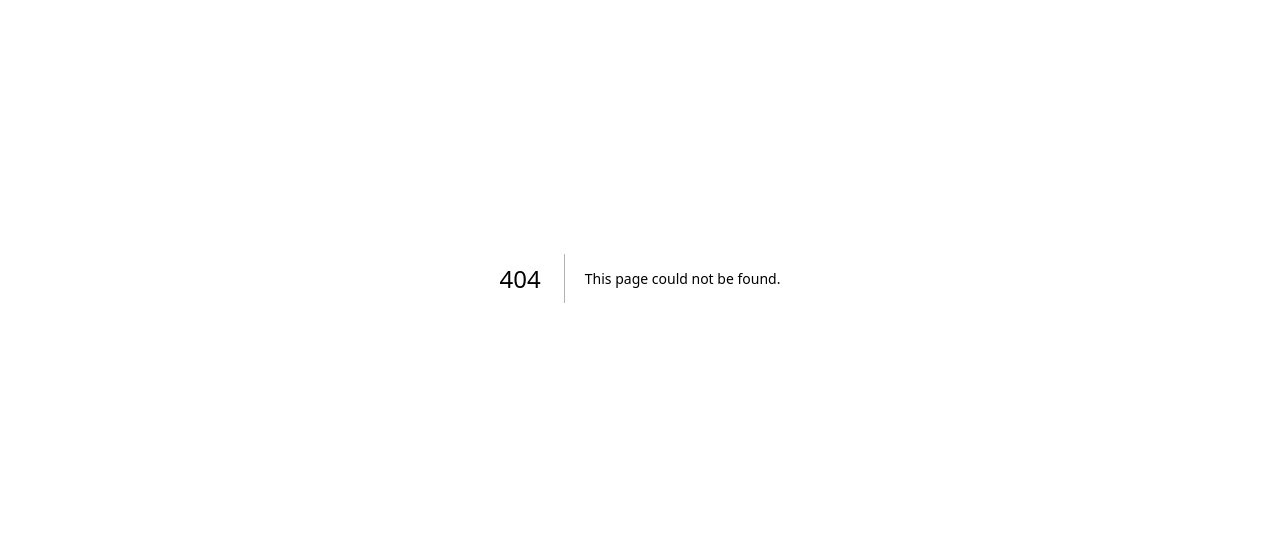
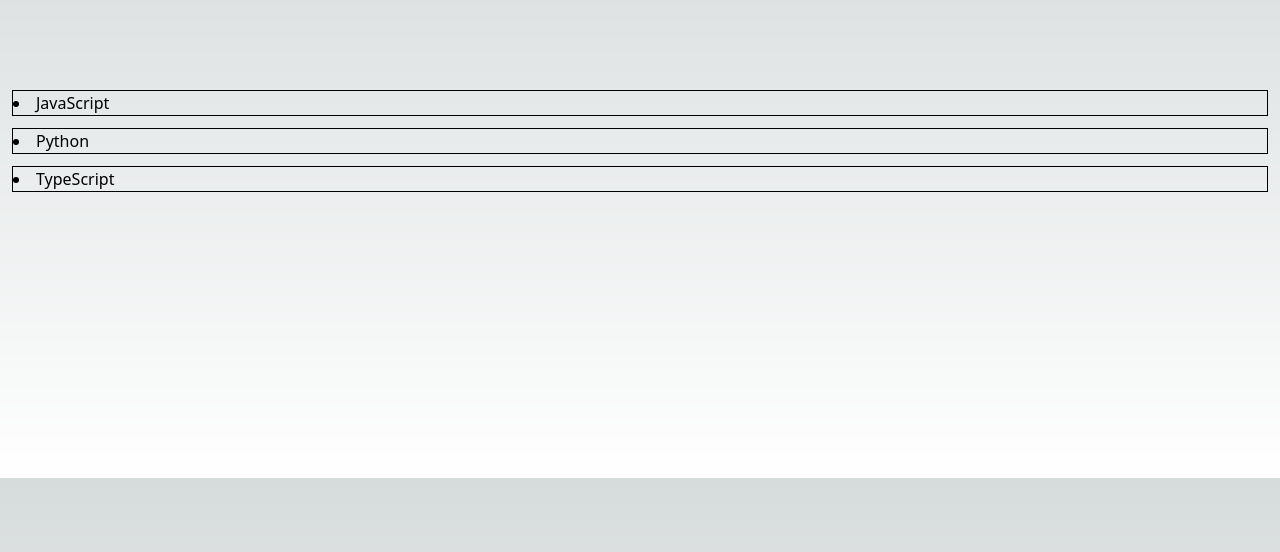
Before and after one commit to ribbinpo/poc, a Next.js app in the folder next-page-router/: page /dnd-kit/sort in a window 1280 px wide. Before the commit this address had no page. Shown: the part 122-674 px from the top of the page. Built offline with nearby package versions, Linux system fonts and the light colour scheme; what @rainbow-me/rainbowkit, wagmi would draw is missing.

Commit message:
feat(dnd-kit): add dnd sort & add project ID in wallet connect

```diff
--- /dev/null
+++ b/next-page-router/components/dnd/Draggable.tsx
@@ -0,0 +1,23 @@
+import React from "react";
+import { useDraggable } from "@dnd-kit/core";
+
+interface DraggableProps {
+  children: React.ReactNode;
+}
+
+export function Draggable({ children }: DraggableProps) {
+  const { attributes, listeners, setNodeRef, transform } = useDraggable({
+    id: "draggable",
+  });
+  const style = transform
+    ? {
+        transform: `translate3d(${transform.x}px, ${transform.y}px, 0)`,
+      }
+    : undefined;
+
+  return (
+    <button ref={setNodeRef} style={style} {...listeners} {...attributes}>
+      {children}
+    </button>
+  );
+}
--- /dev/null
+++ b/next-page-router/components/dnd/Droppable.tsx
@@ -0,0 +1,22 @@
+import React from 'react';
+import {useDroppable} from '@dnd-kit/core';
+
+interface DroppableProps {
+  children: React.ReactNode;
+}
+
+export function Droppable({ children }: DroppableProps) {
+  const {isOver, setNodeRef} = useDroppable({
+    id: 'droppable',
+  });
+  const style = {
+    color: isOver ? 'green' : undefined,
+  };
+
+
+  return (
+    <div ref={setNodeRef} style={style}>
+      {children}
+    </div>
+  );
+}
--- /dev/null
+++ b/next-page-router/components/sort/Sortable.tsx
@@ -0,0 +1,62 @@
+import { DndContext, DragEndEvent, closestCenter } from "@dnd-kit/core";
+import {
+  SortableContext,
+  arrayMove,
+  useSortable,
+  verticalListSortingStrategy,
+} from "@dnd-kit/sortable";
+import { useState } from "react";
+import { CSS } from "@dnd-kit/utilities";
+
+export function Sortable() {
+  const [languages, setLanguages] = useState([
+    "JavaScript",
+    "Python",
+    "TypeScript",
+  ]);
+
+  function handleDragEnd(e: DragEndEvent) {
+    console.log("Drag end called");
+    const { active, over } = e;
+    if (active && over) {
+      console.log("active : " + active.id);
+      console.log("over : " + over.id);
+      if (active.id !== over.id) {
+        setLanguages((items) => {
+          const activeIndex = items.indexOf(active.id.toString());
+          const overIndex = items.indexOf(over.id.toString());
+          console.log(arrayMove(items, activeIndex, overIndex));
+          return arrayMove(items, activeIndex, overIndex);
+        });
+      }
+    }
+  }
+  return (
+    <DndContext collisionDetection={closestCenter} onDragEnd={handleDragEnd}>
+      <SortableContext items={languages} strategy={verticalListSortingStrategy}>
+        {languages.map((language) => (
+          <SortableItem key={language} id={language}>{language}</SortableItem>
+        ))}
+      </SortableContext>
+    </DndContext>
+  );
+}
+
+function SortableItem(props: any) {
+  const { attributes, listeners, setNodeRef, transform, transition } =
+    useSortable({ id: props.id });
+
+  const style = {
+    transform: CSS.Transform.toString(transform),
+    transition,
+  };
+
+  console.log(props.children);
+
+
+  return (
+    <div ref={setNodeRef} style={style} {...attributes} {...listeners}>
+      <li className="m-3 text-black border border-black">{props.children}</li>
+    </div>
+  );
+}
--- a/next-page-router/package.json
+++ b/next-page-router/package.json
@@ -10,6 +10,7 @@
   },
   "dependencies": {
     "@dnd-kit/core": "^6.0.8",
+    "@dnd-kit/sortable": "^7.0.2",
     "@rainbow-me/rainbowkit": "^1.0.7",
     "@types/node": "20.4.5",
     "@types/react": "18.2.18",
--- a/next-page-router/pages/_app.tsx
+++ b/next-page-router/pages/_app.tsx
@@ -5,7 +5,6 @@ import "@rainbow-me/rainbowkit/styles.css";
 import { getDefaultWallets, RainbowKitProvider } from "@rainbow-me/rainbowkit";
 import { configureChains, createConfig, WagmiConfig } from "wagmi";
 import { mainnet, polygon, optimism, arbitrum, zora } from "wagmi/chains";
-import { alchemyProvider } from "wagmi/providers/alchemy";
 import { publicProvider } from "wagmi/providers/public";
 
 const { chains, publicClient } = configureChains(
@@ -14,8 +13,8 @@ const { chains, publicClient } = configureChains(
 );
 
 const { connectors } = getDefaultWallets({
-  appName: "My RainbowKit App",
-  projectId: "YOUR_PROJECT_ID",
+  appName: "poc-baba",
+  projectId: "8d9fdfa6d10b94184be1ee3ded9271f6",
   chains,
 });
 
--- a/next-page-router/pages/dnd-kit.tsx
+++ /dev/null
@@ -1,13 +0,0 @@
-import { Inter } from "next/font/google";
-
-const inter = Inter({ subsets: ["latin"] });
-
-export default function Home() {
-  return (
-    <main
-      className={`flex min-h-screen flex-col items-center justify-between p-24 ${inter.className}`}
-    >
-      <div></div>
-    </main>
-  );
-}
--- /dev/null
+++ b/next-page-router/pages/dnd-kit/index.tsx
@@ -0,0 +1,30 @@
+import { Draggable } from "@/components/dnd/Draggable";
+import { Droppable } from "@/components/dnd/Droppable";
+import { DndContext, DragEndEvent } from "@dnd-kit/core";
+import { Inter } from "next/font/google";
+import { useState } from "react";
+
+const inter = Inter({ subsets: ["latin"] });
+
+export default function Home() {
+  const [isDropped, setIsDropped] = useState(false);
+  const draggableMarkup = (
+    <Draggable>Drag me</Draggable>
+  );
+
+  function handleDragEnd(event: DragEndEvent) {
+    if (event.over && event.over.id === 'droppable') {
+      setIsDropped(true);
+    }
+  }
+  return (
+    <main
+      className={`flex min-h-screen flex-col items-center justify-between p-24 ${inter.className}`}
+    >
+      <DndContext onDragEnd={handleDragEnd}>
+        {!isDropped ? draggableMarkup : null}
+        <Droppable>{isDropped ? draggableMarkup : "Drop here"}</Droppable>
+      </DndContext>
+    </main>
+  );
+}
--- /dev/null
+++ b/next-page-router/pages/dnd-kit/sort.tsx
@@ -0,0 +1,25 @@
+import React, { useState } from "react";
+import { verticalListSortingStrategy } from "@dnd-kit/sortable";
+
+import { Sortable } from "@/components/sort/Sortable";
+
+const props = {
+  strategy: verticalListSortingStrategy,
+  itemCount: 50,
+};
+
+export const ScrollContainer = () => (
+  <div
+    style={{
+      height: "50vh",
+      margin: "200px auto 0",
+      overflow: "auto",
+    }}
+  >
+    <Sortable />
+  </div>
+);
+
+export default function Sort() {
+  return <ScrollContainer />;
+}
```
Also changed, not shown: 1 other file (tests, documents, lock files or other folders).
